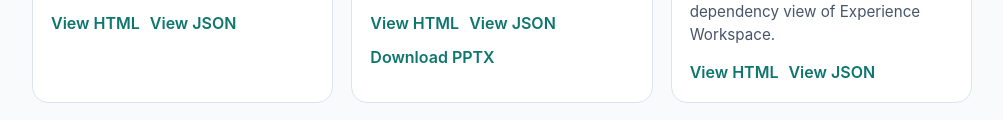
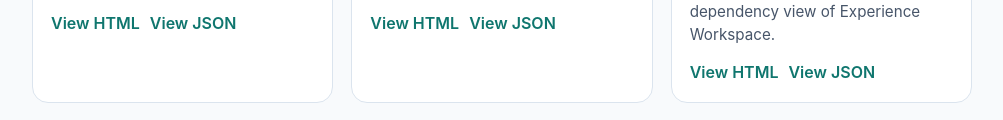
Before and after one commit to mhaack/ew-docs, a plain HTML site: page index.html in a window 1280 px wide. Shown: the part 287-407 px from the top of the page, without its empty margins (138-1141 px from the left). Drawn offline with Linux system fonts and the light colour scheme.

Commit message:
Update docs links and remove PPTX

```diff
--- a/index.html
+++ b/index.html
@@ -109,7 +109,6 @@
         <div class="links">
           <a href="./da-architecture2.html">View HTML</a>
           <a href="./da-architecture2.json">View JSON</a>
-          <a href="./da-architecture2.pptx">Download PPTX</a>
         </div>
       </article>
 
```
Also changed, not shown: 2 other files.
